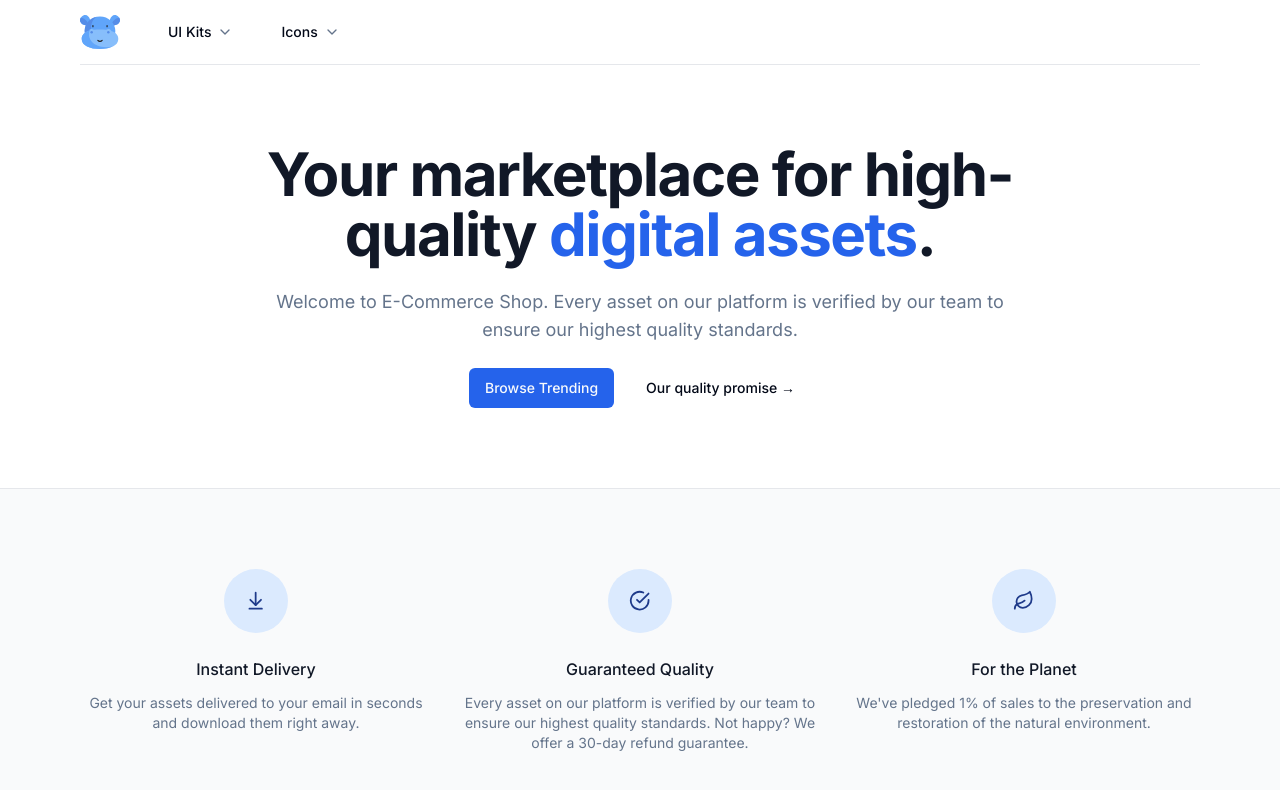
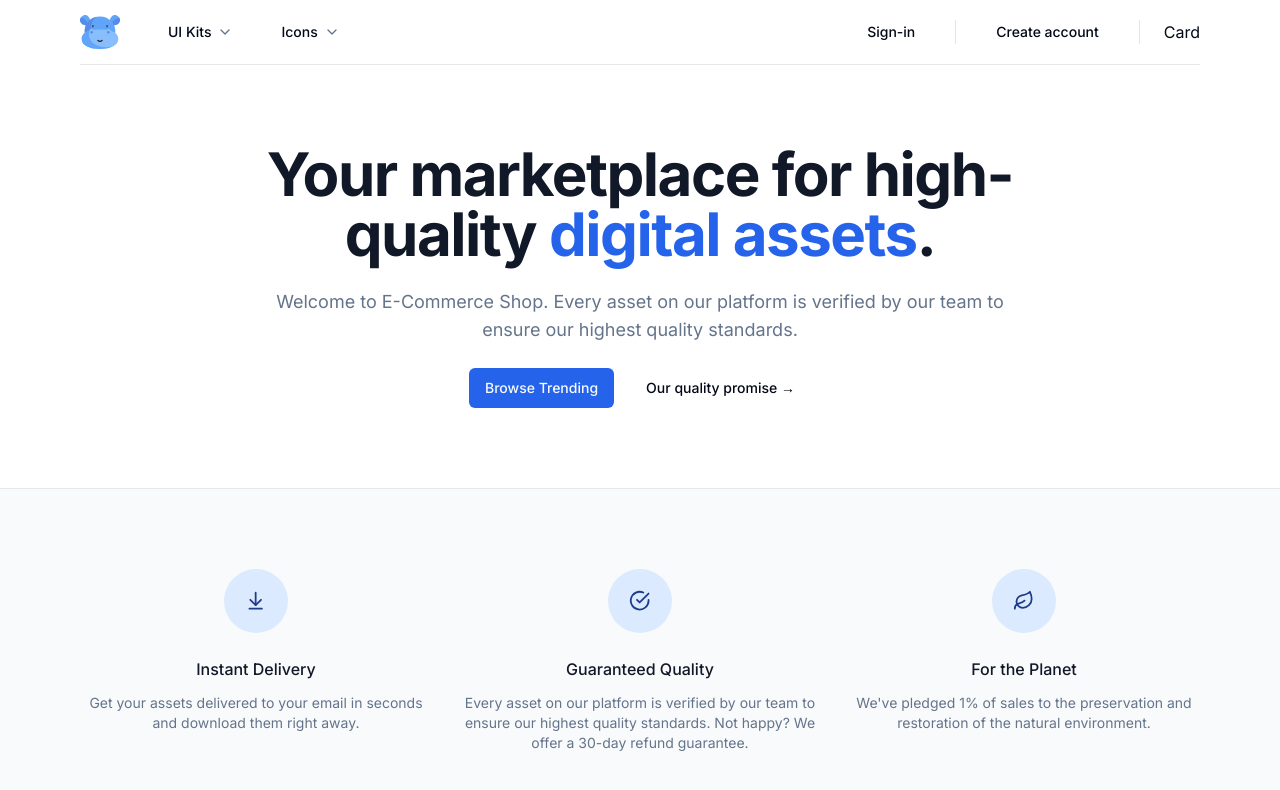
Before and after one commit to farhadimrf/Shopp, a Next.js app: page / in a window 1280 px wide. Shown: the top 790 px of the page. Built offline with nearby package versions, Linux system fonts and the light colour scheme.

Commit message:
chore: try to complete navbar and implemented cart component

```diff
--- /dev/null
+++ b/src/components/Cart.tsx
@@ -0,0 +1,5 @@
+const Cart = () => {
+   return <div>Card</div>;
+};
+
+export default Cart;
--- a/src/components/Navbar.tsx
+++ b/src/components/Navbar.tsx
@@ -2,8 +2,11 @@
 import { Icons } from "./Icons";
 import MaxWidthWrapper from "./MaxWidthWrapper";
 import NavItems from "./NavItems";
+import { buttonVariants } from "./ui/button";
+import Cart from "./Cart";
 
 const Navbar = () => {
+   const user = null;
    return (
       <div className="bg-white sticky z-50 top-0 inset-x-0 h-16">
          <header className="relative bg-white">
@@ -20,6 +23,44 @@
                      <div className="hidden z-50 lg:ml-8 lg:block lg:self-stretch">
                         <NavItems />
                      </div>
+                     <div className="ml-auto flex items-center">
+                        <div className="hidden lg:flex lg:flex-1 lg:items-center lg:justify-end lg:space-x-6">
+                           {user ? null : (
+                              <Link
+                                 href="/sign-in"
+                                 className={buttonVariants({ variant: "ghost" })}
+                              >
+                                 Sign-in
+                              </Link>
+                           )}
+                           {user ? null : (
+                              <span className="h-6 w-px bg-gray-200" aria-hidden="true" />
+                           )}
+                           {user ? (
+                              <p></p>
+                           ) : (
+                              <Link
+                                 href="/sign-up"
+                                 className={buttonVariants({ variant: "ghost" })}
+                              >
+                                 Create account
+                              </Link>
+                           )}
+
+                           {user ? (
+                              <span className="h-6 w-px bg-gray-200" aria-hidden="true" />
+                           ) : null}
+
+                           {user ? null : (
+                              <div className="flex lg:ml-6">
+                                 <span className="h-6 w-px bg-gray-200" aria-hidden="true" />
+                              </div>
+                           )}
+                           <div className="ml-4 flow-root lg:ml-6">
+                              <Cart />
+                           </div>
+                        </div>
+                     </div>
                   </div>
                </div>
             </MaxWidthWrapper>
```
